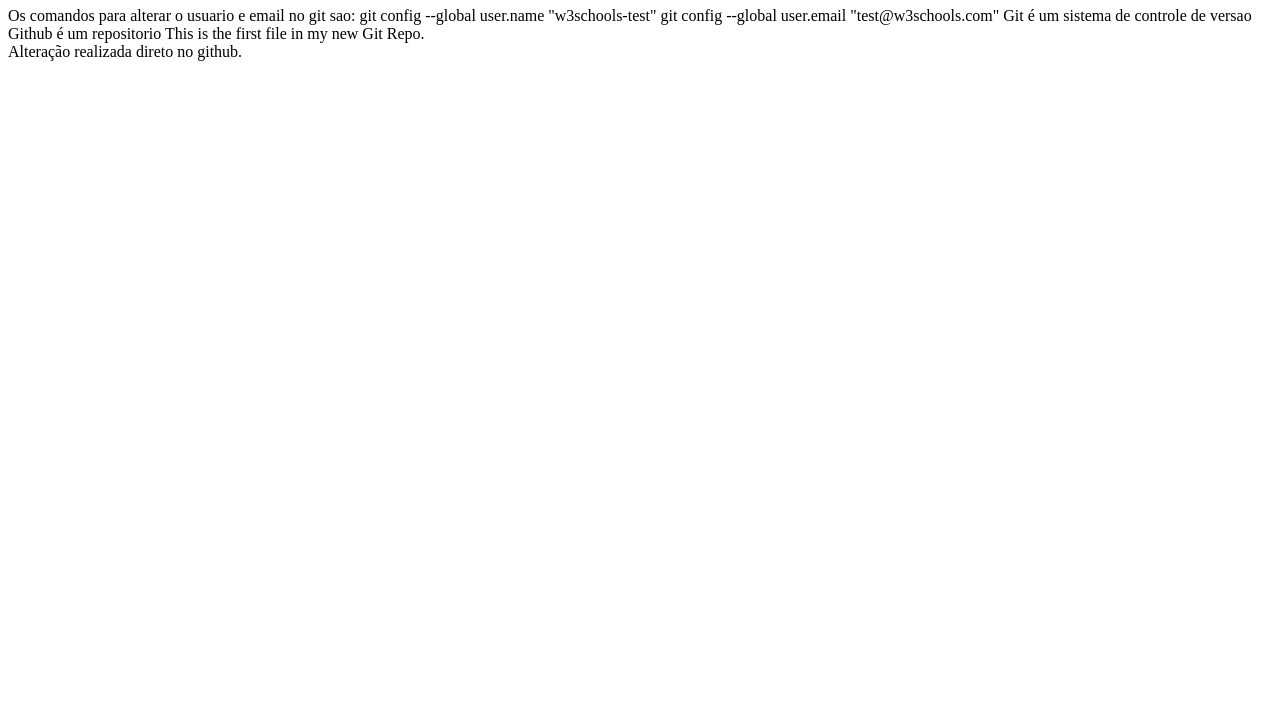
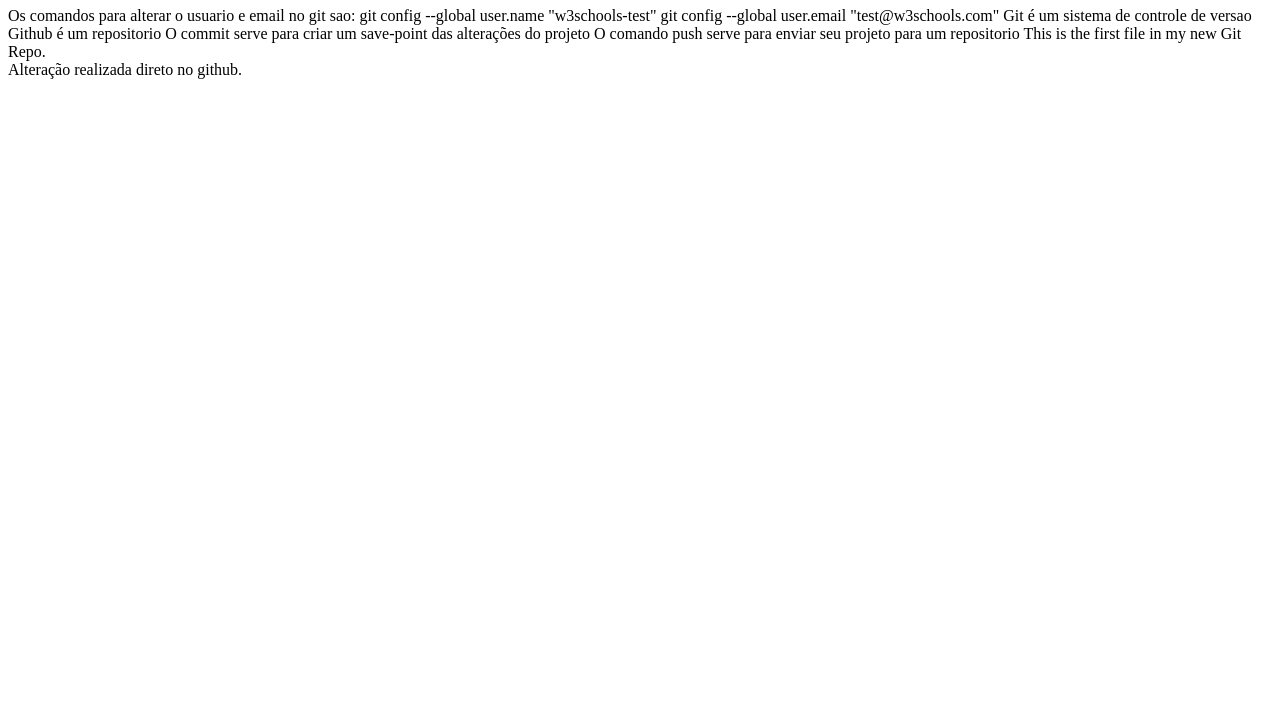
Before and after one commit to desenvolvedorlevi84/atividadeprojetoisaque, a plain HTML site: page index.html in a window 1280 px wide. Shown: the part 73-800 px from the top of the page. Drawn offline with Linux system fonts and the light colour scheme.

Commit message:
resposta da quarta pergunta

```diff
--- a/index.html
+++ b/index.html
@@ -14,7 +14,9 @@
         Git é um sistema de controle de versao
         Github é um repositorio
 
+        O commit serve para criar um save-point das alterações do projeto
 
+        O comando push serve para enviar seu projeto para um repositorio
 
 
 
```
